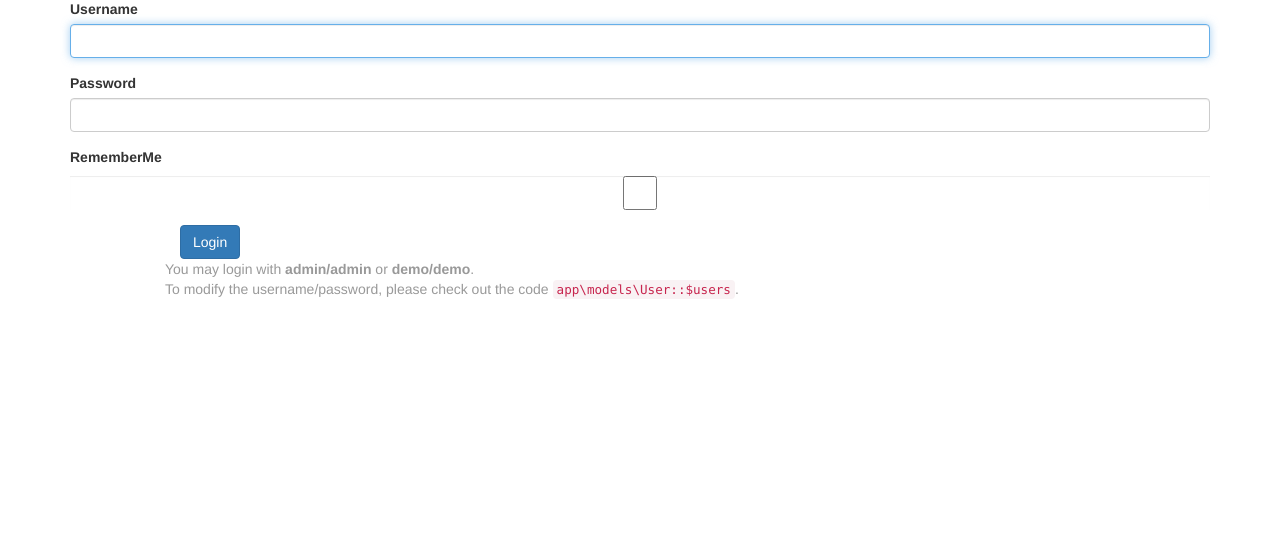
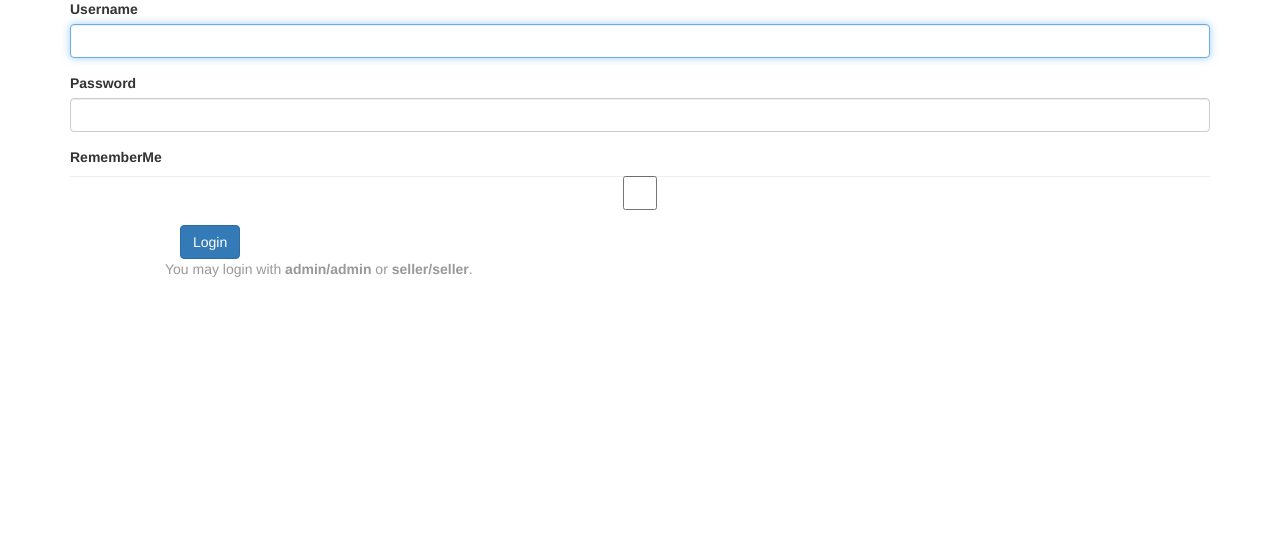
Before and after one commit to ahmadfikrimasyhur/flip-test, a Yii app: template views/site/login.php in a window 1280 px wide. Shown: the part 171-710 px from the top of the page. Run offline with PHP 8.4 and a stand-in for Yii, Linux system fonts and the light colour scheme; the template is opened without the code that fills it, so the values that code supplies are empty; form fields are guessed from the names that the template uses; some libraries are stand-ins or nearby versions.

Commit message:
update login page

```diff
--- a/views/site/login.php
+++ b/views/site/login.php
@@ -41,7 +41,6 @@ $this->params['breadcrumbs'][] = $this->title;
     <?php ActiveForm::end(); ?>
 
     <div class="col-lg-offset-1" style="color:#999;">
-        You may login with <strong>admin/admin</strong> or <strong>demo/demo</strong>.<br>
-        To modify the username/password, please check out the code <code>app\models\User::$users</code>.
+        You may login with <strong>admin/admin</strong> or <strong>seller/seller</strong>.
     </div>
 </div>
```
